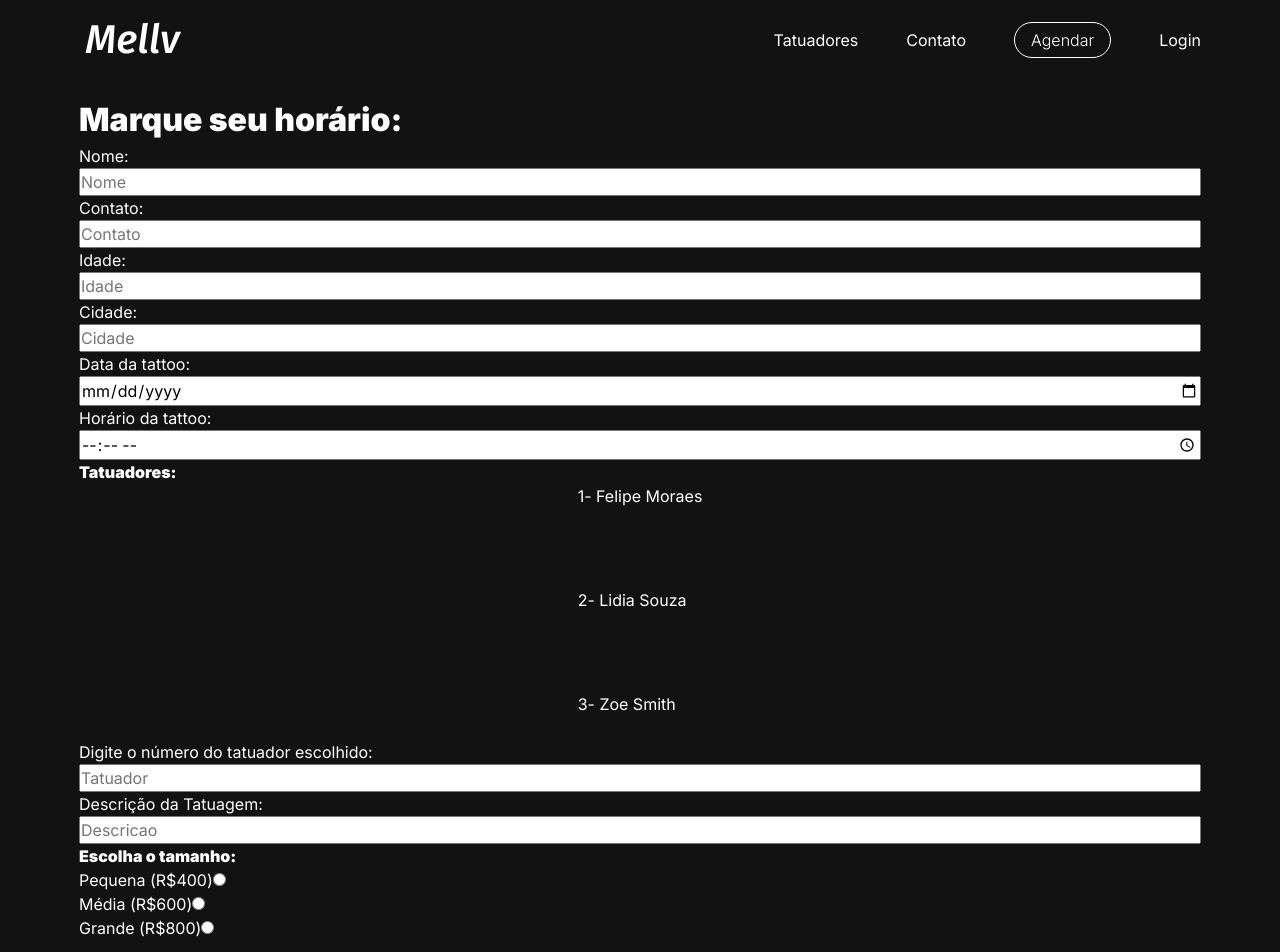
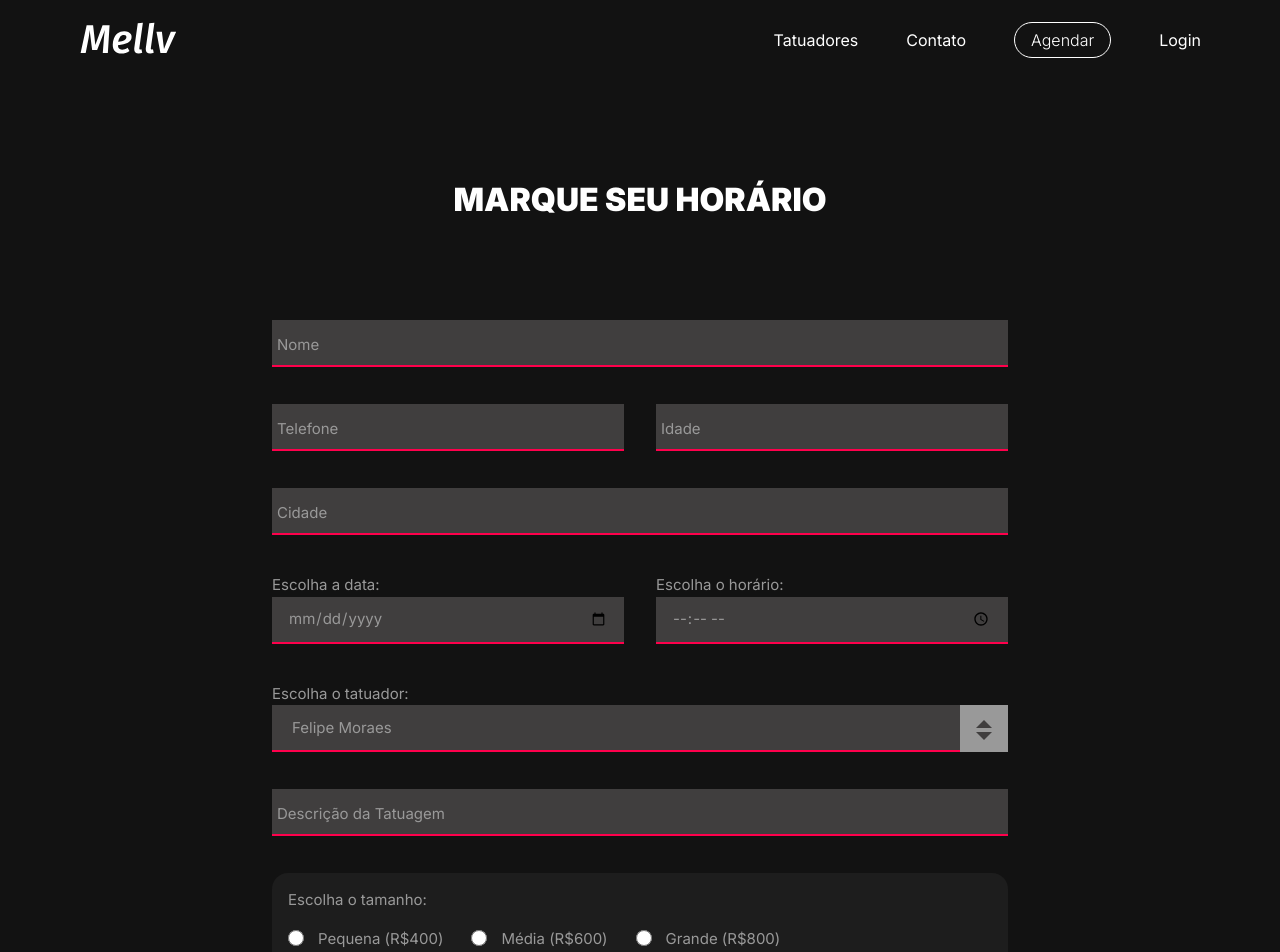
Before and after one commit to viniele10/tattoo-studio, a React (Vite) app: page /agendamento in a window 1280 px wide. Shown: the top 952 px of the page. Built offline with nearby package versions, Linux system fonts and the light colour scheme; no server answers.

Commit message:
fix: post agendamento

```diff
--- /dev/null
+++ b/src/components/Form/Input.css
@@ -0,0 +1,72 @@
+.wrap-input {
+    width: 100%;
+    position: relative;
+    border-bottom: 2px solid #ff004c;
+    margin-bottom: 37px;
+  }
+
+  .input {
+    font-size: 15px;
+    color: #fff;
+    line-height: 1.2;
+    border: none;
+    display: block;
+    width: 100%;
+    height: 45px;
+    background-color: #403e3e;
+    padding: 0 1rem;
+  }
+
+  .focus-input {
+    position: absolute;
+    display: block;
+    width: 100%;
+    height: 100%;
+    top: 0;
+    left: 0;
+    pointer-events: none;
+    color: #000;
+  }
+
+  .focus-input::before {
+    content: "";
+    display: block;
+    position: absolute;
+    bottom: -2px;
+    left: 0;
+    width: 0;
+    height: 2px;
+  }
+
+  .focus-input::after {
+    font-size: 15px;
+    color: #999;
+    line-height: 1.2;
+    content: attr(data-placeholder);
+    display: block;
+    width: 100%;
+    position: absolute;
+    top: 16px;
+    left: 0;
+    padding-left: 5px;
+  }
+
+  .input:focus {
+    outline: 0;
+  }
+
+  .input:focus + .focus-input::after {
+    top: -21px;
+  }
+
+  .input:focus + .focus-input::before {
+    width: 100%;
+  }
+
+  .has-val + .focus-input::after {
+    top: -21px;
+  }
+
+  .has-val + .focus-input::before {
+    width: 100%;
+  }
--- a/src/hooks/useMedia.jsx
+++ b/src/hooks/useMedia.jsx
@@ -8,12 +8,12 @@ function useMedia(media) {
             const {matches} = window.matchMedia(media);
             setMatch(matches)
         }
+        changeMatch()
         window.addEventListener('resize', changeMatch);
         return () => {
             window.removeEventListener('resize', changeMatch)
         }
     }, [media])
-
   return match;
 }
 
--- a/src/pages/Agendamento/Agendamento.css
+++ b/src/pages/Agendamento/Agendamento.css
@@ -1,10 +1,104 @@
+.container-agendamento {
+    max-width: 800px;
+    margin: 0 auto;
+    display: grid;
+    padding-bottom: 5rem;
+    padding-left:  2rem;
+    padding-right:  2rem;
+}
+
+.titulo-agendamento {
+    text-align: center;
+    color: var(--cor-w0);
+    margin: 6rem 0;
+}
+
+.label {
+    font-size: 15px;
+    color: #999;
+}
+
+input[type="date"], input[type="time"] {
+    color: #999;
+}
 
 
-form{
-    display: flex;
-    flex-direction: column;
+#select-tatuadores {
+    color: #999;
+    border: 0rem;
+    padding: 0 1rem;
 }
 
-.form {
-    color:#fff;
+#select-tatuadores:focus {
+    border: 2px solid #999;
 }
+
+.custom-arrow {
+    position: absolute;
+    display: block;
+    background-color: #999;
+    top:0;
+    right: 0;
+    height: 105%;
+    width: 3rem;
+    pointer-events: none;
+}
+
+
+.custom-arrow::before,
+.custom-arrow::after {
+    content: '';
+    position: absolute;
+    width: 0;
+    height: 0;
+    left: 50%;
+    top:50%;
+    transform: translate(-50%, -50%);
+}
+
+.custom-arrow::before {
+    border-left: 0.5em solid transparent;
+    border-right: 0.5em solid transparent;
+    border-bottom: 0.5em solid var(--cor-b3);
+
+    top: 40%;
+}
+
+.custom-arrow::after {
+    border-left: 0.5em solid transparent;
+    border-right: 0.5em solid transparent;
+    border-top: 0.5em solid var(--cor-b3);
+
+    top: 65%;
+}
+
+input[type="radio"] {
+    accent-color: var(--cor-details0);
+    width: 1rem;
+    height: 1rem;
+    margin-bottom: 0.2rem;
+}
+
+.radio {
+    display: flex;
+    gap: .875rem;
+    align-items: center;
+    padding-top: 1rem;
+}
+
+.grid-form1 {
+    display: grid;
+    grid-template-columns: 1fr 1fr;
+    gap: 2rem;
+}
+
+.radio-container {
+    background: rgba(110, 110, 110, 0.123);
+    border-radius: 1rem;
+    padding: 1rem;
+}
+
+.btn-agendamento {
+    place-self: center;
+    margin-top: 5rem;
+}
--- a/src/pages/Agendamento/Agendamento.jsx
+++ b/src/pages/Agendamento/Agendamento.jsx
@@ -5,12 +5,15 @@ import { useState, useEffect } from "react";
 import Footer from "../../components/Footer/Footer";
 import HeaderHome from "../../components/Header/HeaderHome";
 
+import Input from "../../components/Form/Input";
+import "../../components/Form/Input.css";
+
 function Agendamento() {
   const [name, setNome] = useState("");
   const [contact, setContato] = useState("");
   const [city, setCidade] = useState("");
   const [age, setIdade] = useState("");
-  const [tatuador, setTatuador] = useState("");
+  const [tatuador, setTatuador] = useState("1");
   const [date, setData] = useState("");
   const [horario, setHorario] = useState("");
   const [descricao, setDescricao] = useState("");
@@ -30,7 +33,7 @@ function Agendamento() {
     console.log(event.target.value);
   }
 
-  const [id, setId] = useState("");
+  let [id, setId] = useState(0);
 
   const [clients, setClients] = useState([]);
 
@@ -39,15 +42,16 @@ function Agendamento() {
       .get("https://tattoo-api-squad7-resilia.herokuapp.com/clients")
       .then((res) => {
         setClients(res.data);
-        console.log(res.data);
       })
-      .catch(() => {
-        console.log("GET DEU ERRADO");
+      .catch((error) => {
+        console.log(error);
       });
-  }, []);
+  }, [clients]);
+
+  id = clients.length + 1
 
   const postData = (e) => {
-    setId(clients.length + 1);
+    setId(id);
     let cliente_id = id;
     e.preventDefault();
     axios.post(`https://tattoo-api-squad7-resilia.herokuapp.com/clients`, {
@@ -56,9 +60,13 @@ function Agendamento() {
       contact,
       age,
       city,
+    }).then((res) => {
+      console.log(res.data)
+    }).catch((error) => {
+      console.log(error)
     });
     axios.post(
-      `https://tattoo-api-squad7-resilia.herokuapp.com/agendamento/tatuador/${tatuador}`,
+      `https://tattoo-api-squad7-resilia.herokuapp.com/agendamento/${tatuador}/${cliente_id}`,
       {
         descricao,
         data,
@@ -67,110 +75,159 @@ function Agendamento() {
         cliente_id,
         preco,
       }
-    );
-    console.log(cliente_id);
+    ).then((res) => {
+      console.log(res.data)
+    }).catch((error) => {
+      console.log(error)
+    })
   };
 
   return (
     <div className="bg-01">
       <HeaderHome tatuador="/#tatuador" contato="/#contato" />
-      <div id="agendamento" className="container">
-        <div className="form">
+      <div id="agendamento" className="container-agendamento">
           <form>
-            <h1 className="titulo-agendamento">Marque seu horário:</h1>
-
-            <label>Nome:</label>
-            <input
-              placeholder="Nome"
+            <h1 className="titulo-agendamento">MARQUE SEU HORÁRIO</h1>
+            {/* <label>Nome</label> */}
+            <div className="wrap-input">
+              <Input
+                className={name !== "" ? "has-val input" : "input"}
                 onChange={(e) => setNome(e.target.value)}
                 type="text"
-            ></input>
-            <label>Contato:</label>
-            <input
-              placeholder="Contato"
+              ></Input>
+              <span className="focus-input" data-placeholder="Nome"></span>
+            </div>
+
+            {/* <label>Contato</label> */}
+            <div className="grid-form1">
+              <div className="wrap-input">
+                <Input
+                  className={contact !== "" ? "has-val input" : "input"}
                   onChange={(e) => setContato(e.target.value)}
                   type="text"
-            ></input>
-            <label>Idade:</label>
-            <input
-              placeholder="Idade"
+                ></Input>
+                <span
+                  className="focus-input"
+                  data-placeholder="Telefone"
+                ></span>
+              </div>
+
+              {/* <label>Idade:</label> */}
+              <div className="wrap-input">
+                <Input
+                  className={age !== "" ? "has-val input" : "input"}
                   onChange={(e) => setIdade(e.target.value)}
                   type="number"
-            ></input>
-            <label>Cidade:</label>
+                ></Input>
+                <span className="focus-input" data-placeholder="Idade"></span>
+              </div>
+            </div>
+
+            {/* <label>Cidade:</label> */}
+            <div className="wrap-input">
               <input
-              placeholder="Cidade"
+                className={city !== "" ? "has-val input" : "input"}
                 onChange={(e) => setCidade(e.target.value)}
                 type="text"
               ></input>
-            <label>Data da tattoo:</label>
+              <span className="focus-input" data-placeholder="Cidade"></span>
+            </div>
+
+            <div className="grid-form1">
+              <div className="wrap-input">
+              <label htmlFor="data" className="label">
+                Escolha a data:
+              </label>
                 <input
-              placeholder="Data"
+                  id="data"
+                  className={date !== "" ? "has-val input" : "input"}
                   onChange={(e) => setData(e.target.value)}
                   type="date"
                 ></input>
-            <label>Horário da tattoo:</label>
+              </div>
+
+              <div className="wrap-input">
+              <label htmlFor="horario" className="label">
+                Escolha o horário:
+              </label>
                 <input
-              placeholder="Horario"
+                  id="horario"
+                  className={horario !== "" ? "has-val input" : "input"}
                   onChange={(e) => setHorario(e.target.value)}
                   type="time"
                 ></input>
-            <h4>Tatuadores:</h4>
-            <div className="tatuadores">
-              <p>1- Felipe Moraes</p>
-              <p>2- Lidia Souza</p>
-              <p>3- Zoe Smith</p>
               </div>
-            <br></br>
-            <label>Digite o número do tatuador escolhido:</label>
+            </div>
+
+            <label htmlFor="select-tatuadores" className="label fw-400">
+              Escolha o tatuador:
+            </label>
+            <div className="wrap-input">
+              <select
+                className={tatuador !== "" ? "has-val input" : "input"}
+                value={tatuador}
+                onChange={(e) => setTatuador(e.target.value)}
+                id="select-tatuadores"
+              >
+                <option value="1">Felipe Moraes</option>
+                <option value="2">Lidia Souza</option>
+                <option value="3">Zoe Smith</option>
+              </select>
+              <span className="custom-arrow"></span>
+            </div>
+            <div className="wrap-input">
               <input
-              placeholder="Tatuador"
-              onChange={(e) => setTatuador(e.target.value)}
-              type="text"
-            ></input>
-            <label>Descrição da Tatuagem:</label>
-            <input
-              placeholder="Descricao"
+                className={descricao !== "" ? "has-val input" : "input"}
                 onChange={(e) => setDescricao(e.target.value)}
                 type="text"
               ></input>
+              <span
+                className="focus-input"
+                data-placeholder="Descrição da Tatuagem"
+              ></span>
+            </div>
 
-            <h4> Escolha o tamanho:</h4>
+            <div className="radio-container">
+            <h3 className="label fw-400 title-preco">Escolha o tamanho: </h3>
 
             <div onChange={onChangeValue} className="radio">
-              <label>Pequena (R$400)</label>
                 <input
+                id="400"
                   type="radio"
                   value="400"
                   name="preco"
-                checked={preco === "400"}
+                  defaultChecked={preco === "400"}
                 />
+              <label htmlFor="400" className="label">
+                Pequena (R$400)
+              </label>
               <br></br>
-              <label>Média (R$600)</label>
-              <input
+                <input id="600"
                   type="radio"
                   value="600"
                   name="preco"
-                checked={preco == "600"}
+                  defaultChecked={preco == "600"}
                 />
+              <label htmlFor="600" className="label">
+                Média (R$600)
+              </label>
               <br></br>
-              <label>Grande (R$800)</label>
-              <input
+                <input id="800"
                   type="radio"
                   value="800"
                   name="preco"
-                checked={preco === "800"}
+                  defaultChecked={preco === "800"}
                 />
+              <label htmlFor="800" className="label">
+                Grande (R$800)
+              </label>
             </div>
-
-            <br></br>
-
-            <button type="submit" onClick={postData} className="botao">
+            </div>
+          </form>
+            <button type="submit" onClick={postData} className="btn btn-agendamento">
               {" "}
-              Salvar
+              Confirmar Agendamento
             </button>
-          </form>
-        </div>
       </div>
       <Footer link="/#home" />
     </div>
--- a/src/pages/Home/Home.css
+++ b/src/pages/Home/Home.css
@@ -59,7 +59,7 @@
   background-color: #212121;
   border-radius: 40px 0 40px 0;
   text-align: center;
-  color: var(--cor-w01);
+  color: var(--cor-w1);
   /* border: #ff004c86 1px solid; */
   font-family: inherit;
   z-index: 1;
@@ -109,7 +109,7 @@
   font-size: 18px;
 }
 
-img {
+.card img {
   padding: 0 5px;
   cursor: pointer;
 }
@@ -122,7 +122,7 @@ img {
   opacity: 1;
 }
 
-h3 {
+.card h3 {
   line-height: 0;
   margin-top: 1rem;
 }
--- a/src/pages/Home/Home.jsx
+++ b/src/pages/Home/Home.jsx
@@ -22,7 +22,7 @@ function Home() {
         <HeaderHome tatuador="#tatuador" contato="#contato" />
         <main className="container main-home">
           <div className="titulo">
-            <h1 className="tattoo-title">TATTO</h1>
+            <h1 className="tattoo-title">TATTOO</h1>
             <h1 className="studio-title">
               <em>STUDIO</em>
             </h1>
--- a/src/styles/global.css
+++ b/src/styles/global.css
@@ -60,6 +60,10 @@ body {
   background-color: var(--cor-b4);
 }
 
+.fw-400 {
+  font-weight: 400;
+}
+
 .padding-container {
   padding-top: 8rem;
   padding-bottom: 8rem;
```
Also changed, not shown: src/components/Header/Header.module.css (+45 -1 lines), src/components/Header/HeaderHome.jsx (+14 -7 lines), src/pages/Login/Login.css (+3 -110 lines), src/pages/Login/Login.jsx (+6 -4 lines). Lines whose indentation alone changed are shown as unchanged.
